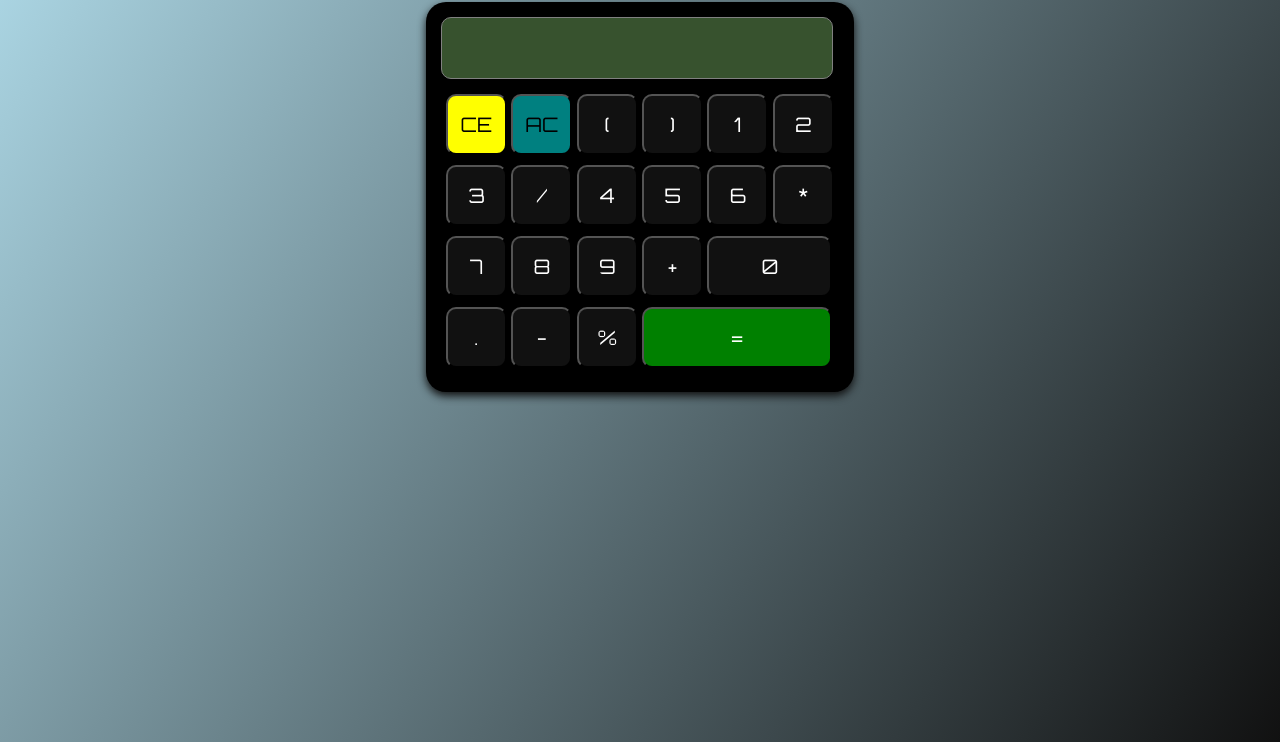
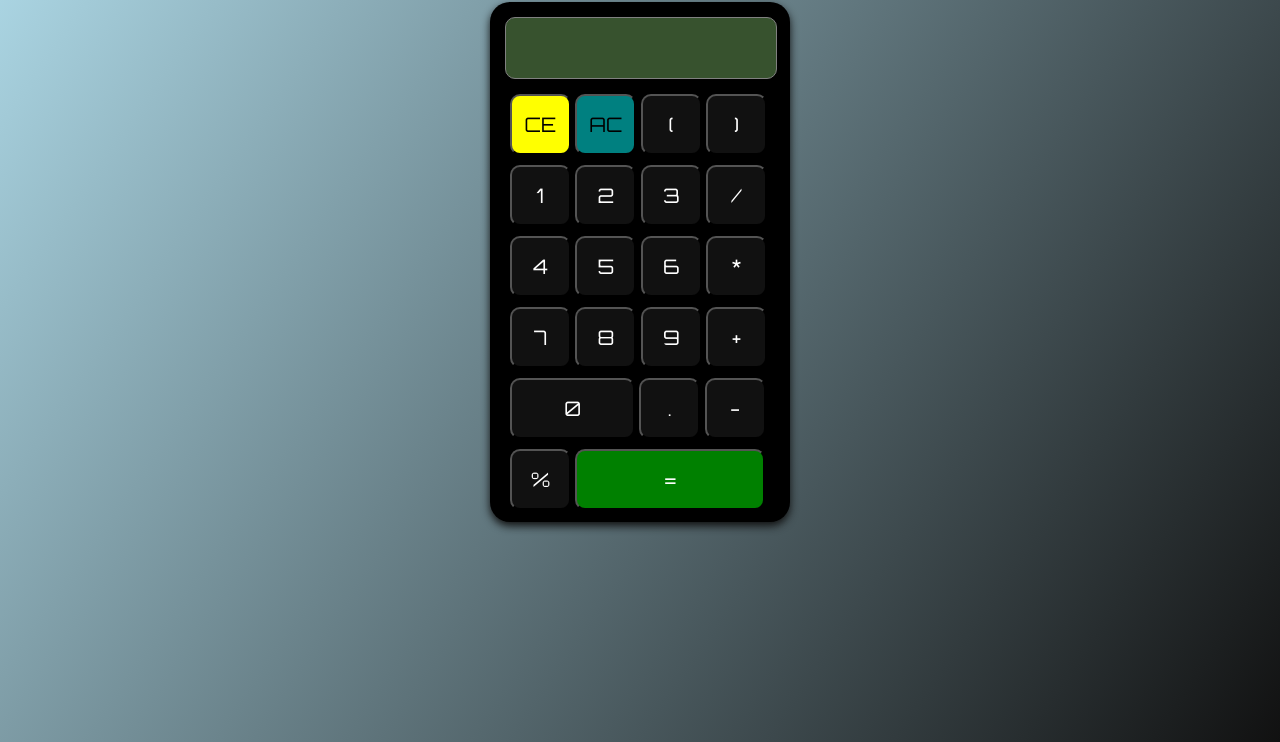
Before and after one commit to ashokkotakommula/basic-calculator, a plain HTML site: page index.html in a window 1280 px wide. Shown: the part 58-800 px from the top of the page. Drawn offline with Linux system fonts and the light colour scheme.

Commit message:
third commit

```diff
--- a/index.css
+++ b/index.css
@@ -17,8 +17,8 @@ h1 {
     align-items: center;
 }
 .calculator {
-    width: 428px;
-    height: 390px;
+    width: 300px;
+    height: 520px;
     box-sizing: border-box;
     border-radius: 20px;
     box-shadow: 0px 4px 8px 0px #111111;
@@ -26,7 +26,7 @@ h1 {
 }
 .result input {
     margin: 15px;
-    width: 380px;
+    width: 260px;
     height: 50px;
     outline: none;
     border: 1px solid gray;
@@ -39,6 +39,7 @@ input {
     background: rgb(55, 82, 46);
     font-family: 'Orbitron', sans-serif;
     overflow-x: scroll;
+
 }
 .keypad {
     padding: 20px;
```
